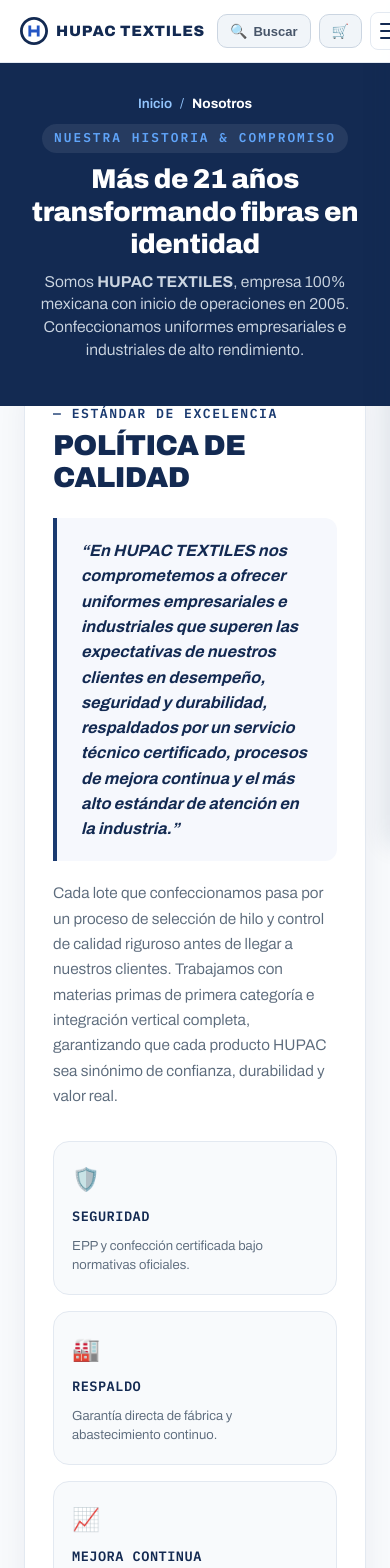
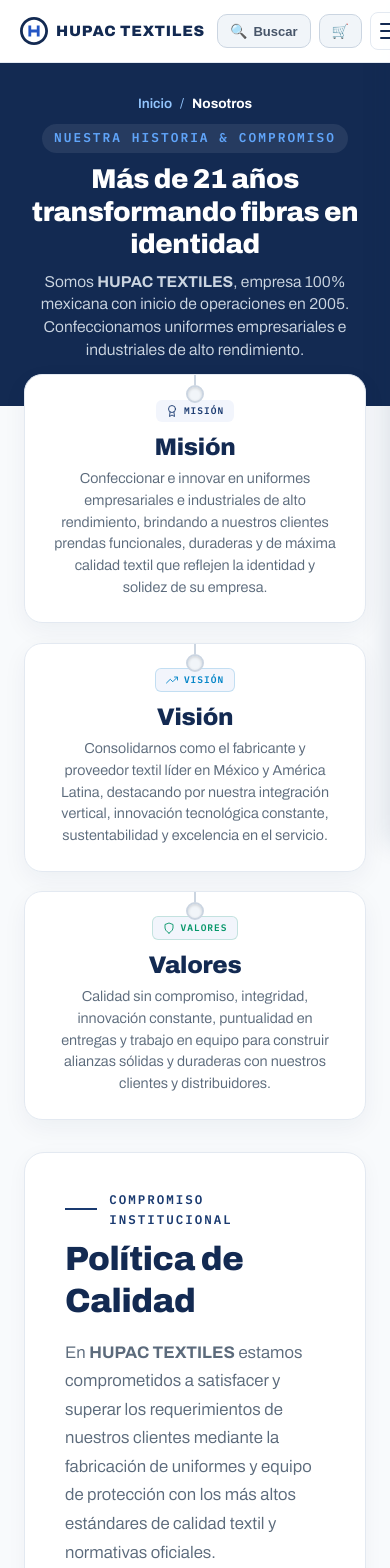
Before and after one commit to danieltrejomx/hupac-textiles-web, a Next.js app: page /nosotros in a window 390 px wide. Shown: the top 1568 px of the page. Built offline with nearby package versions, Linux system fonts and the light colour scheme.

Commit message:
Revert "feat(nosotros): rediseñar pagina con arquitectura de referencia (Politica de Calidad destacada, 5 tarjetas y ventanas emergentes de Mision, Vision y Valores)"
This reverts commit 702610a9a9a91c39d017c5c7134924d18d6bbfa2.

```diff
--- a/app/nosotros/page.tsx
+++ b/app/nosotros/page.tsx
@@ -1,49 +1,15 @@
 'use client';
-import { useState } from 'react';
 import Link from 'next/link';
 import Navbar from '@/components/Navbar';
 import Footer from '@/components/Footer';
 import TypewriterTitle from '@/components/TypewriterTitle';
+import { IconAward, IconTrending, IconShield, IconTag } from '@/components/Icons';
 
 export default function NosotrosPage() {
-  const [activeModal, setActiveModal] = useState<'mision' | 'vision' | 'valores' | null>(null);
-
-  const modalData = {
-    mision: {
-      tag: 'MISIÓN INSTITUCIONAL',
-      titulo: 'Nuestra Misión',
-      icono: '🎯',
-      color: 'var(--rey)',
-      texto: 'Confeccionar e innovar en uniformes empresariales e industriales de alto rendimiento, brindando a nuestros clientes prendas funcionales, duraderas y de máxima calidad textil que reflejen la identidad y solidez de su empresa.'
-    },
-    vision: {
-      tag: 'VISIÓN FUTURA',
-      titulo: 'Visión Corporativa',
-      icono: '👁️',
-      color: '#0284c7',
-      texto: 'Consolidarnos como el fabricante y proveedor textil líder en México y América Latina, destacando por nuestra integración vertical, innovación tecnológica constante, sustentabilidad y excelencia en el servicio al cliente.'
-    },
-    valores: {
-      tag: 'PRINCIPIOS RECTORES',
-      titulo: 'Nuestros Valores',
-      icono: '🛡️',
-      color: '#059669',
-      texto: '',
-      items: [
-        { titulo: 'Calidad sin compromiso', desc: 'La excelencia es nuestra base fundamental en cada fibra e hilo.', icono: '⭐' },
-        { titulo: 'Compromiso total', desc: 'Cumplimiento puntual en tiempos y especificaciones de entrega.', icono: '🤝' },
-        { titulo: 'Innovación continua', desc: 'Tecnología japonesa y alemana de última generación en planta.', icono: '💡' },
-        { titulo: 'Integridad y transparencia', desc: 'Ética y rectitud comercial en cada cotización y contrato.', icono: '🛡️' },
-        { titulo: 'Sinergia de equipo', desc: 'Alianzas sólidas con distribuidores para crecer conjuntamente.', icono: '🚀' },
-        { titulo: 'Sostenibilidad ambiental', desc: 'Procesos limpios y cumplimiento de normativas mexicanas.', icono: '🌱' }
-      ]
-    }
-  };
-
   return (
     <>
       <Navbar />
-      <main style={{ backgroundColor: '#f8fafc', minHeight: '85vh', paddingBottom: '60px' }}>
+      <main style={{ backgroundColor: '#f8fafc', minHeight: '85vh', paddingBottom: '40px' }}>
         {/* Hero Header */}
         <section style={{
           background: 'var(--marino)',
@@ -73,311 +39,237 @@
           </div>
         </section>
 
-        {/* Contenedor Principal estilo Referencia */}
         <div style={{ maxWidth: '1200px', margin: '-32px auto 0 auto', padding: '0 24px' }}>
+          {/* Tarjetas Principales: Misión, Visión, Valores */}
+          <div style={{
+            display: 'grid',
+            gridTemplateColumns: 'repeat(auto-fit, minmax(280px, 1fr))',
+            gap: '20px',
+            marginBottom: '32px'
+          }}>
+            {[
+              {
+                tag: 'MISIÓN',
+                titulo: 'Misión',
+                desc: 'Confeccionar e innovar en uniformes empresariales e industriales de alto rendimiento, brindando a nuestros clientes prendas funcionales, duraderas y de máxima calidad textil que reflejen la identidad y solidez de su empresa.',
+                icon: IconAward,
+                color: 'var(--rey)'
+              },
+              {
+                tag: 'VISIÓN',
+                titulo: 'Visión',
+                desc: 'Consolidarnos como el fabricante y proveedor textil líder en México y América Latina, destacando por nuestra integración vertical, innovación tecnológica constante, sustentabilidad y excelencia en el servicio.',
+                icon: IconTrending,
+                color: '#0284c7'
+              },
+              {
+                tag: 'VALORES',
+                titulo: 'Valores',
+                desc: 'Calidad sin compromiso, integridad, innovación constante, puntualidad en entregas y trabajo en equipo para construir alianzas sólidas y duraderas con nuestros clientes y distribuidores.',
+                icon: IconShield,
+                color: '#059669'
+              }
+            ].map((pillar, i) => {
+              const IconComp = pillar.icon;
+              return (
+                <div
+                  key={i}
+                  className={`textile-tag-card tag-delay-${i + 1}`}
+                  style={{
+                    backgroundColor: '#ffffff',
+                    border: '1px solid var(--linea)',
+                    borderRadius: '18px',
+                    padding: '24px 26px',
+                    boxShadow: '0 8px 24px rgba(19, 42, 82, 0.05)',
+                    display: 'flex',
+                    flexDirection: 'column',
+                    justifyContent: 'space-between'
+                  }}
+                >
+                  <div>
+                    <span style={{
+                      display: 'inline-flex',
+                      alignItems: 'center',
+                      gap: '6px',
+                      fontFamily: 'var(--mono)',
+                      fontSize: '9.5px',
+                      fontWeight: 750,
+                      letterSpacing: '1px',
+                      color: pillar.color,
+                      backgroundColor: 'rgba(36,86,196,0.06)',
+                      border: `1px solid ${pillar.color}33`,
+                      padding: '3px 10px',
+                      borderRadius: '6px',
+                      marginBottom: '12px',
+                      textTransform: 'uppercase'
+                    }}>
+                      <IconComp size={12} color={pillar.color} /> {pillar.tag}
+                    </span>
+                    <h2 style={{ fontSize: '1.5rem', fontWeight: 850, color: 'var(--marino)', marginBottom: '8px' }}>
+                      {pillar.titulo}
+                    </h2>
+                    <p style={{ fontSize: '0.9rem', color: 'var(--texto-2)', lineHeight: 1.5, margin: 0 }}>
+                      {pillar.desc}
+                    </p>
+                  </div>
+                </div>
+              );
+            })}
+          </div>
+
+          {/* Sección Destacada: Política de Calidad */}
           <div style={{
             backgroundColor: '#ffffff',
             border: '1px solid var(--linea)',
-            borderRadius: '24px',
-            padding: 'clamp(28px, 4vw, 44px)',
-            boxShadow: '0 10px 30px rgba(19, 42, 82, 0.06)',
-            marginBottom: '40px'
+            borderRadius: '20px',
+            padding: '36px 40px',
+            boxShadow: '0 4px 20px rgba(19, 42, 82, 0.04)',
+            marginBottom: '36px'
           }}>
-            {/* Header de Sección */}
-            <div style={{ marginBottom: '24px' }}>
-              <span style={{
-                fontSize: '0.82rem',
-                fontFamily: 'var(--mono)',
-                fontWeight: 750,
-                color: 'var(--rey)',
-                letterSpacing: '1.5px',
-                display: 'block',
-                marginBottom: '6px'
+            {/* Texto de Política de Calidad Arriba */}
+            <div style={{ maxWidth: '880px', marginBottom: '32px' }}>
+              <span className="eyebrow" style={{ color: 'var(--rey)', marginBottom: '10px' }}>Compromiso Institucional</span>
+              <h2 style={{ fontSize: '2.1rem', color: 'var(--marino)', margin: '0 0 16px 0', lineHeight: 1.25, fontWeight: 850 }}>
+                Política de Calidad
+              </h2>
+              <p style={{ fontSize: '1.05rem', color: 'var(--texto-2)', lineHeight: 1.7, marginBottom: '16px' }}>
+                En <strong>HUPAC TEXTILES</strong> estamos comprometidos a satisfacer y superar los requerimientos de nuestros clientes mediante la fabricación de uniformes y equipo de protección con los más altos estándares de calidad textil y normativas oficiales.
+              </p>
+              <p style={{ fontSize: '1.02rem', color: 'var(--texto-2)', lineHeight: 1.7, marginBottom: '20px' }}>
+                Impulsamos la <strong>mejora continua</strong> en cada etapa productiva: desde el diseño, selección del hilo, tejido, confección, bordado y estampado, hasta la entrega puntual sin intermediarios.
+              </p>
+              <div style={{
+                padding: '16px 20px',
+                backgroundColor: 'var(--cielo)',
+                borderLeft: '4px solid var(--rey)',
+                borderRadius: '0 12px 12px 0',
+                fontStyle: 'italic',
+                color: 'var(--marino)',
+                fontWeight: 600,
+                fontSize: '1rem'
               }}>
-                — ESTÁNDAR DE EXCELENCIA
-              </span>
-              <h2 style={{
-                fontSize: 'clamp(1.8rem, 2.5vw, 2.4rem)',
-                fontWeight: 900,
-                color: 'var(--marino)',
-                margin: 0,
-                letterSpacing: '-0.02em'
-              }}>
-                POLÍTICA DE CALIDAD
-              </h2>
+                &ldquo;La excelencia textil no es una coincidencia, es nuestro estándar diario en cada puntada e hilo.&rdquo;
+              </div>
             </div>
 
-            {/* Cita Destacada con Marco Azul */}
+            {/* Las 3 Tarjetas Abajo */}
+            <div style={{ display: 'grid', gridTemplateColumns: 'repeat(auto-fit, minmax(260px, 1fr))', gap: '20px' }}>
               <div style={{
-              backgroundColor: 'rgba(36,86,196,0.04)',
-              borderLeft: '4px solid var(--rey)',
-              borderRadius: '0 12px 12px 0',
-              padding: '20px 24px',
-              marginBottom: '20px'
+                backgroundColor: '#f8fafc',
+                border: '1px solid var(--linea)',
+                borderRadius: '16px',
+                padding: '24px'
               }}>
-              <p style={{
-                fontSize: '1.02rem',
-                fontWeight: 700,
-                fontStyle: 'italic',
-                color: 'var(--marino)',
-                margin: 0,
-                lineHeight: 1.55
-              }}>
-                &ldquo;En HUPAC TEXTILES nos comprometemos a ofrecer uniformes empresariales e industriales que superen las expectativas de nuestros clientes en desempeño, seguridad y durabilidad, respaldados por un servicio técnico certificado, procesos de mejora continua y el más alto estándar de atención en la industria.&rdquo;
+                <h3 style={{ fontSize: '1.15rem', color: 'var(--marino)', margin: '0 0 8px 0', display: 'flex', alignItems: 'center', gap: '10px', fontWeight: 800 }}>
+                  🏭 Integración Vertical de Fábrica
+                </h3>
+                <p style={{ fontSize: '0.92rem', color: 'var(--texto-2)', margin: 0, lineHeight: 1.5 }}>
+                  Controlamos el ciclo completo desde la selección del hilo hasta el empaque individual, garantizando precios directos y abastecimiento continuo.
                 </p>
               </div>
 
-            {/* Texto Descriptivo */}
-            <p style={{
-              fontSize: '0.96rem',
-              color: 'var(--texto-2)',
-              lineHeight: 1.65,
-              marginBottom: '32px'
-            }}>
-              Cada lote que confeccionamos pasa por un proceso de selección de hilo y control de calidad riguroso antes de llegar a nuestros clientes. Trabajamos con materias primas de primera categoría e integración vertical completa, garantizando que cada producto HUPAC sea sinónimo de confianza, durabilidad y valor real.
-            </p>
-
-            {/* Fila de 5 Tarjetas Horizontales */}
               <div style={{
-              display: 'grid',
-              gridTemplateColumns: 'repeat(auto-fit, minmax(190px, 1fr))',
-              gap: '16px',
-              marginBottom: '36px'
-            }}>
-              {[
-                { titulo: 'SEGURIDAD', desc: 'EPP y confección certificada bajo normativas oficiales.', icono: '🛡️' },
-                { titulo: 'RESPALDO', desc: 'Garantía directa de fábrica y abastecimiento continuo.', icono: '🏭' },
-                { titulo: 'MEJORA CONTINUA', desc: 'Tecnología textil de punto, bordado y estampado constante.', icono: '📈' },
-                { titulo: 'SATISFACCIÓN', desc: 'El cliente y distribuidor en el centro de cada decisión.', icono: '🤝' },
-                { titulo: 'SOSTENIBILIDAD', desc: 'Procesos limpios, reciclaje y respeto al capital humano.', icono: '🌱' }
-              ].map((card, idx) => (
-                <div key={idx} style={{
                 backgroundColor: '#f8fafc',
                 border: '1px solid var(--linea)',
                 borderRadius: '16px',
-                  padding: '20px 18px',
-                  display: 'flex',
-                  flexDirection: 'column',
-                  gap: '8px'
+                padding: '24px'
               }}>
-                  <div style={{ fontSize: '1.4rem' }}>{card.icono}</div>
-                  <h3 style={{
-                    fontSize: '0.85rem',
-                    fontWeight: 800,
-                    fontFamily: 'var(--mono)',
-                    color: 'var(--marino)',
-                    margin: 0,
-                    letterSpacing: '0.5px'
+                <h3 style={{ fontSize: '1.15rem', color: 'var(--marino)', margin: '0 0 8px 0', display: 'flex', alignItems: 'center', gap: '10px', fontWeight: 800 }}>
+                  🛡️ Línea EPC y Calzado Industrial
+                </h3>
+                <p style={{ fontSize: '0.92rem', color: 'var(--texto-2)', margin: 0, lineHeight: 1.5 }}>
+                  Complementamos la vestimenta corporativa con Equipo de Protección Colectiva y Personal certificado: botas de seguridad Duty Gear, cascos, lentes, guantes y señalización.
+                </p>
+              </div>
+
+              <div style={{
+                backgroundColor: '#f8fafc',
+                border: '1px solid var(--linea)',
+                borderRadius: '16px',
+                padding: '24px'
               }}>
-                    {card.titulo}
+                <h3 style={{ fontSize: '1.15rem', color: 'var(--marino)', margin: '0 0 8px 0', display: 'flex', alignItems: 'center', gap: '10px', fontWeight: 800 }}>
+                  🎨 Taller de Personalización Interno
                 </h3>
-                  <p style={{
-                    fontSize: '0.82rem',
-                    color: 'var(--texto-2)',
-                    margin: 0,
-                    lineHeight: 1.45
+                <p style={{ fontSize: '0.92rem', color: 'var(--texto-2)', margin: 0, lineHeight: 1.5 }}>
+                  Más de 2 millones de bordados computarizados, serigrafía industrial, DTG y sublimación realizados en planta con tecnología japonesa y alemana.
+                </p>
+              </div>
+            </div>
+          </div>
+
+          {/* Valores Corporativos */}
+          <div style={{ marginBottom: '56px' }}>
+            <div style={{ textAlign: 'center', marginBottom: '36px' }}>
+              <span className="eyebrow">Nuestros Pilares</span>
+              <h2 style={{ fontSize: '2.2rem', color: 'var(--marino)', margin: '0 0 10px 0' }}>Valores que nos definen</h2>
+              <p style={{ color: 'var(--texto-2)', fontSize: '1rem', maxWidth: '600px', margin: '0 auto' }}>
+                Principios rectores que guían nuestra producción diaria y la relación con cada uno de nuestros aliados comerciales.
+              </p>
+            </div>
+
+            <div style={{
+              display: 'grid',
+              gridTemplateColumns: 'repeat(auto-fit, minmax(320px, 1fr))',
+              gap: '20px'
             }}>
-                    {card.desc}
+              {[
+                { titulo: 'Calidad sin compromiso', desc: 'La excelencia es nuestra base fundamental, desde la fibra textil hasta el trato con el cliente.', icono: '⭐' },
+                { titulo: 'Compromiso total', desc: 'Damos lo mejor en cada proyecto, cumpliendo puntualmente en tiempos y especificaciones de entrega.', icono: '🤝' },
+                { titulo: 'Innovación continua', desc: 'Evolucionamos nuestros procesos textiles, patrones ergonómicos y maquinaria constantemente.', icono: '💡' },
+                { titulo: 'Integridad y transparencia', desc: 'Actuamos con ética y rectitud en cada cotización, contrato y acuerdo comercial.', icono: '🛡️' },
+                { titulo: 'Sinergia de equipo', desc: 'Construimos alianzas sólidas con nuestros distribuidores para crecer de forma conjunta.', icono: '🚀' },
+                { titulo: 'Cumplimiento legal y ambiental', desc: 'Operamos bajo normativas oficiales mexicanas, cuidando nuestro entorno y capital humano.', icono: '🌱' }
+              ].map((val, idx) => (
+                <div key={idx} style={{
+                  backgroundColor: '#ffffff',
+                  border: '1px solid var(--linea)',
+                  borderRadius: '18px',
+                  padding: '28px',
+                  boxShadow: '0 4px 12px rgba(19, 42, 82, 0.03)'
+                }}>
+                  <div style={{ fontSize: '2rem', marginBottom: '12px' }}>{val.icono}</div>
+                  <h3 style={{ fontSize: '1.15rem', fontWeight: 800, color: 'var(--marino)', margin: '0 0 8px 0' }}>
+                    {val.titulo}
+                  </h3>
+                  <p style={{ fontSize: '0.92rem', color: 'var(--texto-2)', margin: 0, lineHeight: 1.5 }}>
+                    {val.desc}
                   </p>
                 </div>
               ))}
             </div>
+          </div>
 
-            {/* Botones Flotantes Emergentes (Misión, Visión, Valores) */}
+          {/* CTA Banner */}
           <div style={{
+            backgroundColor: 'var(--marino)',
+            borderRadius: '24px',
+            padding: '48px',
+            color: '#ffffff',
             display: 'flex',
-              justifyContent: 'center',
+            justifyContent: 'space-between',
             alignItems: 'center',
-              gap: '16px',
             flexWrap: 'wrap',
-              paddingTop: '16px',
-              borderTop: '1px solid var(--linea)'
+            gap: '24px'
           }}>
-              <button
-                onClick={() => setActiveModal('mision')}
-                style={{
-                  display: 'inline-flex',
-                  alignItems: 'center',
-                  gap: '10px',
-                  backgroundColor: 'var(--marino)',
-                  color: '#ffffff',
-                  border: '2px solid var(--marino)',
-                  padding: '12px 24px',
-                  borderRadius: '999px',
-                  fontWeight: 800,
-                  fontSize: '0.92rem',
-                  fontFamily: 'var(--mono)',
-                  cursor: 'pointer',
-                  transition: 'all 0.25s ease',
-                  boxShadow: '0 4px 14px rgba(19, 42, 82, 0.15)'
-                }}
-              >
-                <span>🎯</span> NUESTRA MISIÓN
-              </button>
-
-              <button
-                onClick={() => setActiveModal('vision')}
-                style={{
-                  display: 'inline-flex',
-                  alignItems: 'center',
-                  gap: '10px',
-                  backgroundColor: '#ffffff',
-                  color: 'var(--marino)',
-                  border: '2px solid var(--rey)',
-                  padding: '12px 24px',
-                  borderRadius: '999px',
-                  fontWeight: 800,
-                  fontSize: '0.92rem',
-                  fontFamily: 'var(--mono)',
-                  cursor: 'pointer',
-                  transition: 'all 0.25s ease',
-                  boxShadow: '0 4px 14px rgba(0, 0, 0, 0.05)'
-                }}
-              >
-                <span>👁️</span> VISIÓN CORPORATIVA
-              </button>
-
-              <button
-                onClick={() => setActiveModal('valores')}
-                style={{
-                  display: 'inline-flex',
-                  alignItems: 'center',
-                  gap: '10px',
-                  backgroundColor: '#ffffff',
-                  color: 'var(--marino)',
-                  border: '2px solid var(--linea)',
-                  padding: '12px 24px',
-                  borderRadius: '999px',
-                  fontWeight: 800,
-                  fontSize: '0.92rem',
-                  fontFamily: 'var(--mono)',
-                  cursor: 'pointer',
-                  transition: 'all 0.25s ease',
-                  boxShadow: '0 4px 14px rgba(0, 0, 0, 0.05)'
-                }}
-              >
-                <span>🛡️</span> NUESTROS VALORES
-              </button>
+            <div style={{ maxWidth: '640px' }}>
+              <h3 style={{ fontSize: '1.8rem', fontWeight: 800, margin: '0 0 8px 0', color: '#ffffff' }}>
+                ¿Listo para equipar a tu empresa con la mejor calidad?
+              </h3>
+              <p style={{ color: '#cbd5e1', fontSize: '1rem', margin: 0, lineHeight: 1.5 }}>
+                Conoce nuestro catálogo completo de productos textiles y calzado o solicita una cotización con atención directa de fábrica.
+              </p>
+            </div>
+            <div style={{ display: 'flex', gap: '12px', flexWrap: 'wrap' }}>
+              <Link href="/catalogo" className="btn" style={{ backgroundColor: '#ffffff', color: 'var(--marino)', fontWeight: 800 }}>
+                Ver Catálogo
+              </Link>
+              <Link href="/#cotizador" className="btn" style={{ backgroundColor: 'var(--rey)', color: '#ffffff', fontWeight: 800 }}>
+                Cotizar Pedido
+              </Link>
             </div>
           </div>
         </div>
-
-        {/* Modal Emergente (Pantalla Flotante) */}
-        {activeModal && (
-          <div
-            style={{
-              position: 'fixed',
-              inset: 0,
-              backgroundColor: 'rgba(19, 42, 82, 0.65)',
-              backdropFilter: 'blur(8px)',
-              WebkitBackdropFilter: 'blur(8px)',
-              display: 'flex',
-              alignItems: 'center',
-              justifyContent: 'center',
-              zIndex: 1000,
-              padding: '24px'
-            }}
-            onClick={() => setActiveModal(null)}
-          >
-            <div
-              style={{
-                backgroundColor: '#ffffff',
-                borderRadius: '24px',
-                padding: '36px',
-                maxWidth: '620px',
-                width: '100%',
-                boxShadow: '0 20px 50px rgba(0,0,0,0.25)',
-                border: '1px solid var(--linea)',
-                position: 'relative'
-              }}
-              onClick={(e) => e.stopPropagation()}
-            >
-              {/* Botón de Cerrar */}
-              <button
-                onClick={() => setActiveModal(null)}
-                style={{
-                  position: 'absolute',
-                  top: '20px',
-                  right: '20px',
-                  width: '36px',
-                  height: '36px',
-                  borderRadius: '50%',
-                  backgroundColor: '#f1f5f9',
-                  border: 'none',
-                  color: 'var(--marino)',
-                  fontWeight: 800,
-                  fontSize: '1.1rem',
-                  cursor: 'pointer',
-                  display: 'flex',
-                  alignItems: 'center',
-                  justifyContent: 'center'
-                }}
-              >
-                ✕
-              </button>
-
-              {/* Tag y Título del Modal */}
-              <span style={{
-                fontSize: '0.8rem',
-                fontFamily: 'var(--mono)',
-                fontWeight: 800,
-                color: modalData[activeModal].color,
-                backgroundColor: 'rgba(36,86,196,0.06)',
-                border: `1px solid ${modalData[activeModal].color}33`,
-                padding: '4px 12px',
-                borderRadius: '8px',
-                display: 'inline-block',
-                marginBottom: '14px',
-                letterSpacing: '1px'
-              }}>
-                {modalData[activeModal].tag}
-              </span>
-
-              <h2 style={{
-                fontSize: '1.8rem',
-                fontWeight: 900,
-                color: 'var(--marino)',
-                margin: '0 0 16px 0',
-                display: 'flex',
-                alignItems: 'center',
-                gap: '12px'
-              }}>
-                <span>{modalData[activeModal].icono}</span> {modalData[activeModal].titulo}
-              </h2>
-
-              {/* Contenido del Modal */}
-              {modalData[activeModal].texto ? (
-                <p style={{
-                  fontSize: '1.05rem',
-                  color: 'var(--texto-2)',
-                  lineHeight: 1.7,
-                  margin: 0
-                }}>
-                  {modalData[activeModal].texto}
-                </p>
-              ) : (
-                <div style={{ display: 'grid', gridTemplateColumns: 'repeat(auto-fit, minmax(240px, 1fr))', gap: '14px' }}>
-                  {modalData.valores.items?.map((item, idx) => (
-                    <div key={idx} style={{
-                      backgroundColor: '#f8fafc',
-                      border: '1px solid var(--linea)',
-                      borderRadius: '14px',
-                      padding: '16px'
-                    }}>
-                      <div style={{ fontSize: '1.2rem', marginBottom: '4px' }}>{item.icono}</div>
-                      <h4 style={{ fontSize: '0.95rem', fontWeight: 800, color: 'var(--marino)', margin: '0 0 4px 0' }}>
-                        {item.titulo}
-                      </h4>
-                      <p style={{ fontSize: '0.85rem', color: 'var(--texto-2)', margin: 0, lineHeight: 1.45 }}>
-                        {item.desc}
-                      </p>
-                    </div>
-                  ))}
-                </div>
-              )}
-            </div>
-          </div>
-        )}
       </main>
       <Footer />
     </>
```
Lines whose indentation alone changed are shown as unchanged.
